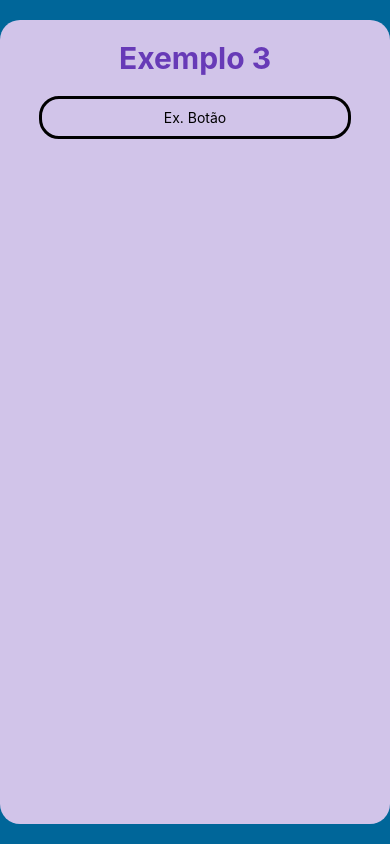
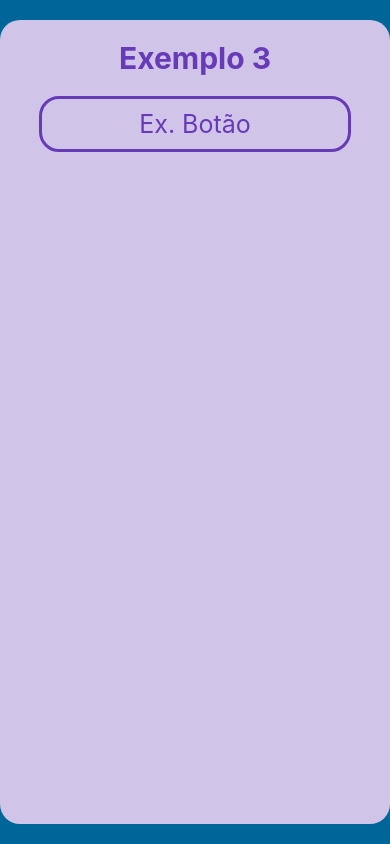
Before and after one commit to KauaDiogoEtec/my-app, a React Native app: screen / in a window 390 px wide. Built offline with nearby package versions, Linux system fonts and the light colour scheme.

Commit message:
aula 07-05
oi ewerton :D

```diff
--- a/components/exemplo_3/index.js
+++ b/components/exemplo_3/index.js
@@ -3,11 +3,18 @@ import { View, Text, Pressable } from 'react-native';
 import styles from './styles';
 
 const Exemplo_3 = () => {
-    return(
+    return (
         <View style={styles.container}>
             <Text style={styles.titulo}> Exemplo 3 </Text>
-            <Pressable onPress={() => alert('oi ewerton :D')} style={styles.botao}>
-                <Text>Ex. Botão</Text>
+            <Pressable
+                onPress={() => alert('oi ewerton :D')}
+                style={ ({pressed}) => pressed ? [styles.botao, styles.botaoPress] : styles.botao}
+            >
+                <Text
+                    style={styles.txtBotao}
+                >
+                    Ex. Botão
+                </Text>
             </Pressable>
         </View>
     );
--- a/components/exemplo_3/styles.js
+++ b/components/exemplo_3/styles.js
@@ -16,11 +16,19 @@ const styles = StyleSheet.create({
         color: '#673AB7',
     },
     botao:{
+        borderColor: '#673AB7',
         borderWidth: 3,
         borderRadius: 20,
         padding: 10,
         width: '80%',
         alignItems: 'center',
+    },
+    botaoPress:{
+        backgroundColor: '#643AB7',
+    },
+    txtBotao: {
+        fontSize: 25,
+        color: '#673AB7',
     }
 });
 
```
